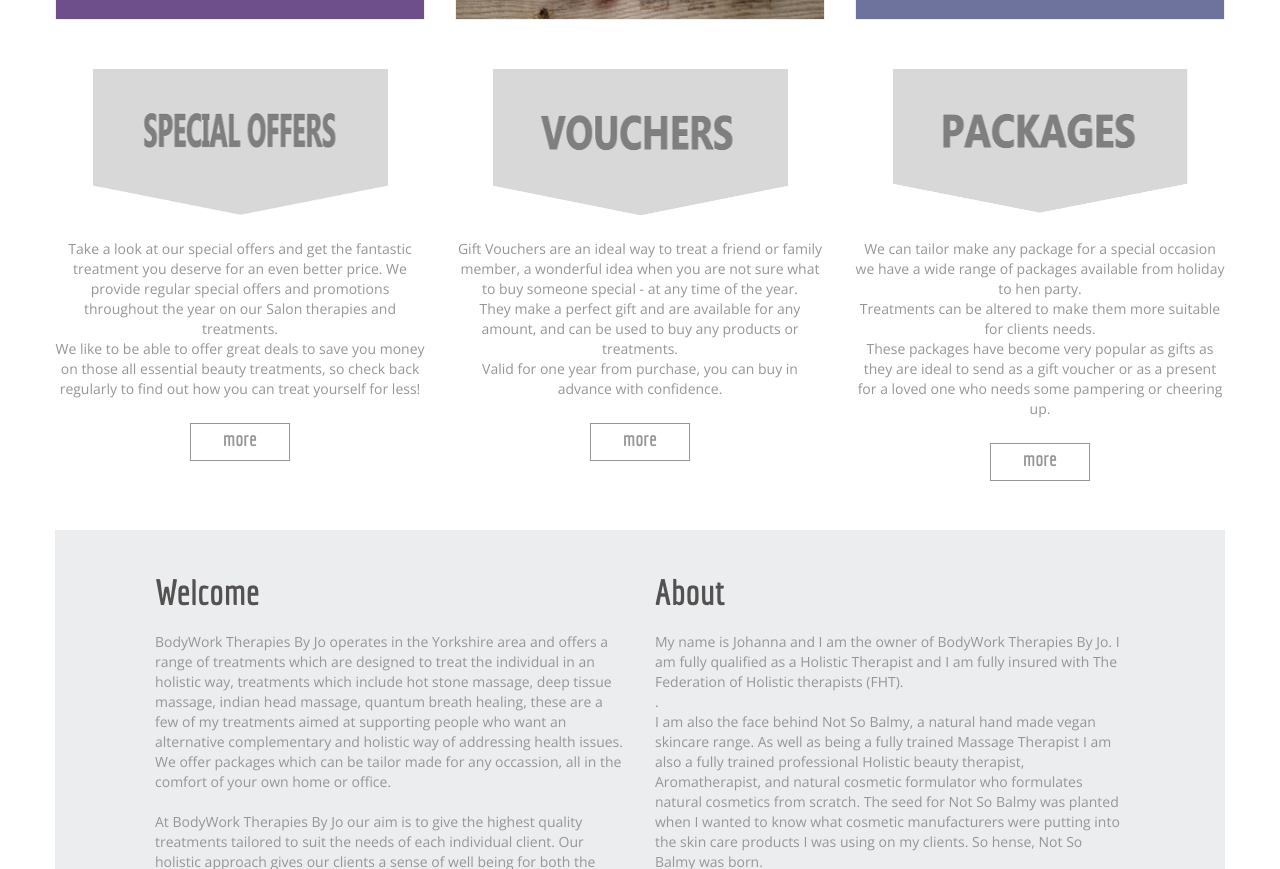
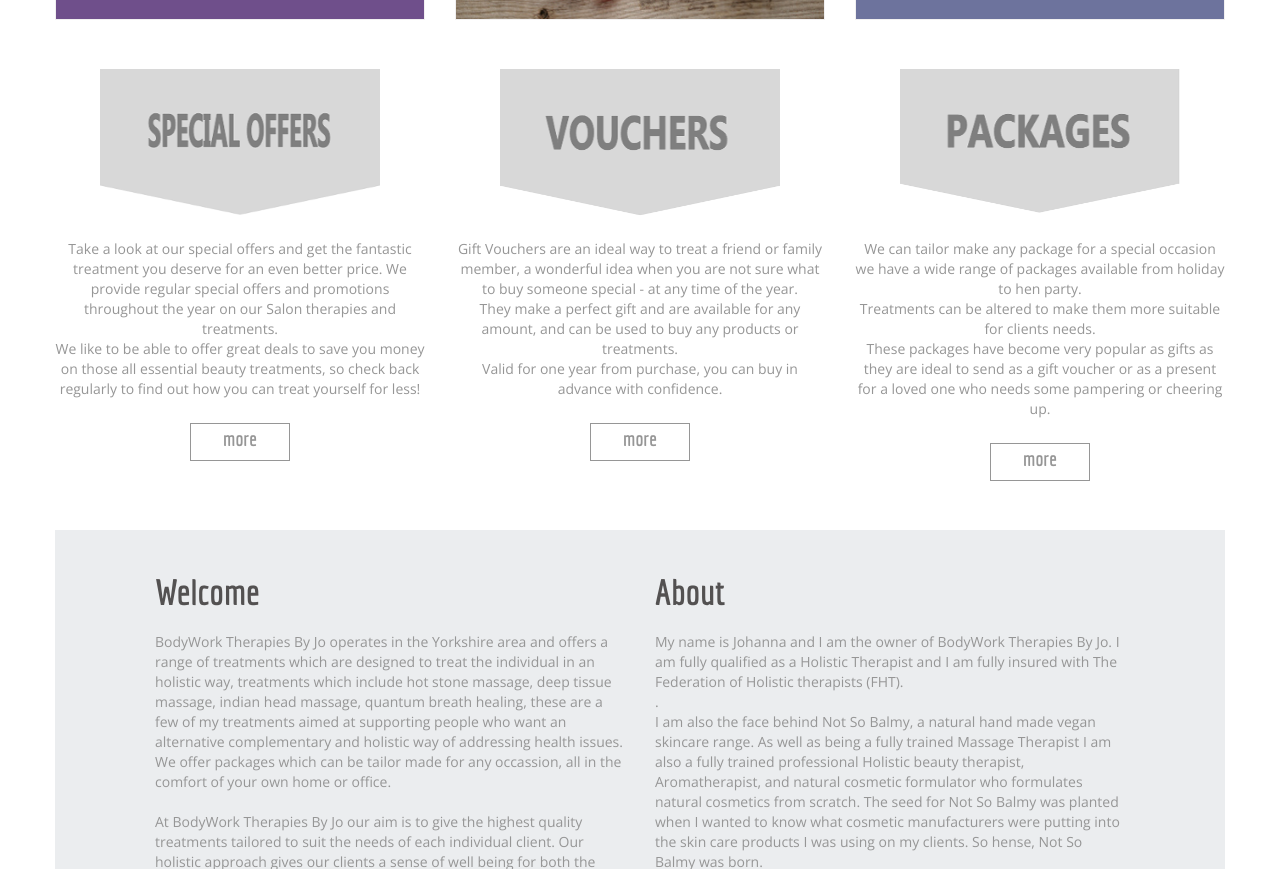
Before and after one commit to Cocoacat/bliss, a plain HTML site: page index.html in a window 1280 px wide. Shown: the part 988-1857 px from the top of the page. Drawn offline with nearby package versions, Linux system fonts and the light colour scheme.

Commit message:
initial commit

```diff
--- a/index.html
+++ b/index.html
@@ -131,7 +131,7 @@
             <div class="block1">
               <div class="col col-md-4 col-sm-12">
 				  <a href="index-2.html#SPECIAL_OFFERS_Offers_"><p>
-				  <img alt="special offers" height="150" src="images/special-offeryuosmall.png" width="295"></p>
+				  <img alt="special offers" height="150" src="images/special-offeryuosmall.png" width="280"></p>
               </div>
               Take a look at our special offers and get the fantastic treatment
               you deserve for an even better price. We provide regular special
@@ -145,7 +145,7 @@
           <div class="grid_4">
             <div class="block1">
               <div class="col col-md-4 col-sm-12">
-				  <img alt="voucher" height="150" src="images/Capturevouchersmall.png" width="295">
+				  <img alt="voucher" height="150" src="images/Capturevouchersmall.png" width="280">
                 <p></p>
               </div>
               Gift Vouchers are an ideal way to treat a friend or family member,
@@ -160,7 +160,7 @@
           <div class="grid_4">
             <div class="block1">
               <div class="col col-md-4 col-sm-12">
-				  <img alt="packages" height="150" src="images/Capturepagagessmall.png" width="295">
+				  <img alt="packages" height="150" src="images/Capturepagagessmall.png" width="280">
                 <p></p>
               </div>
               We can tailor make any package for a special occasion we have a
```
